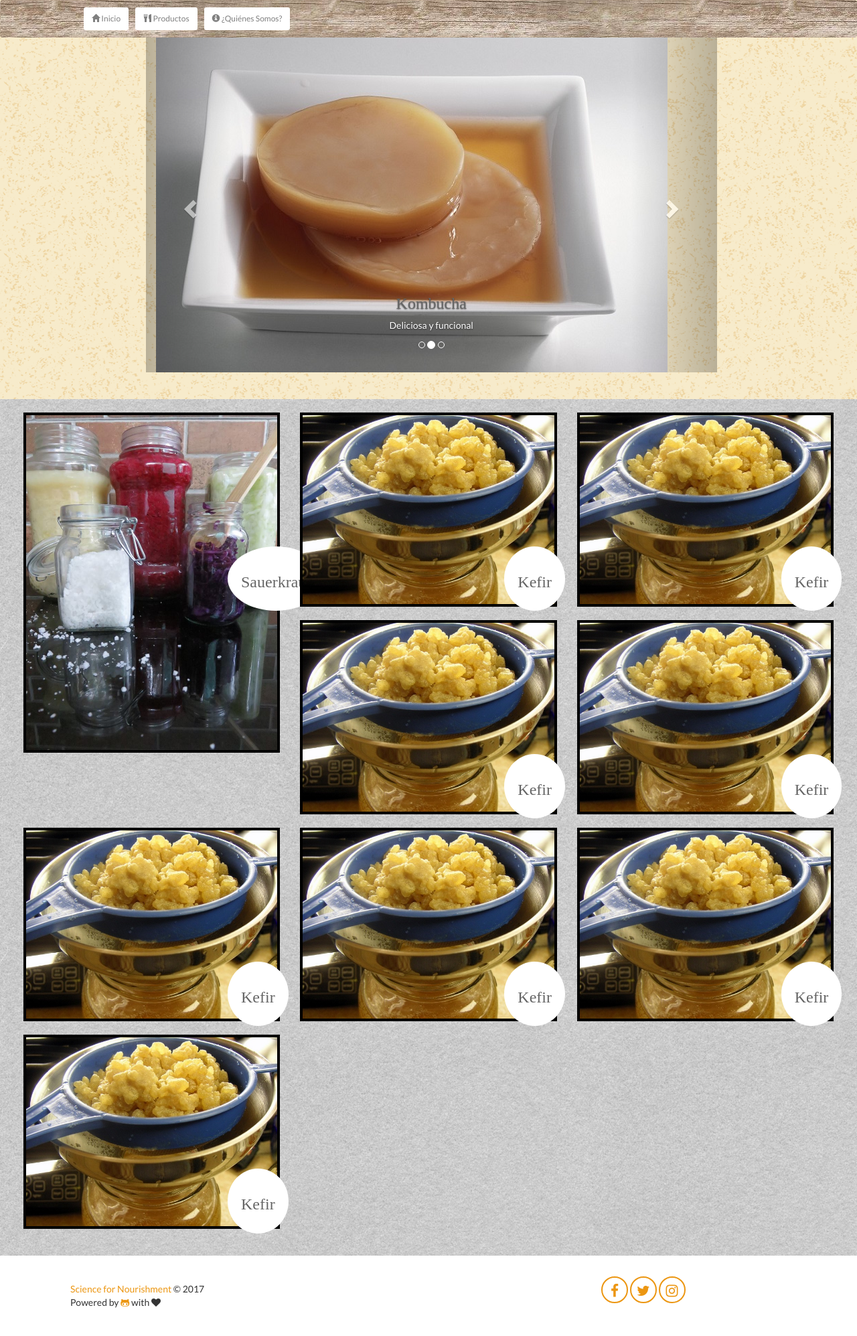
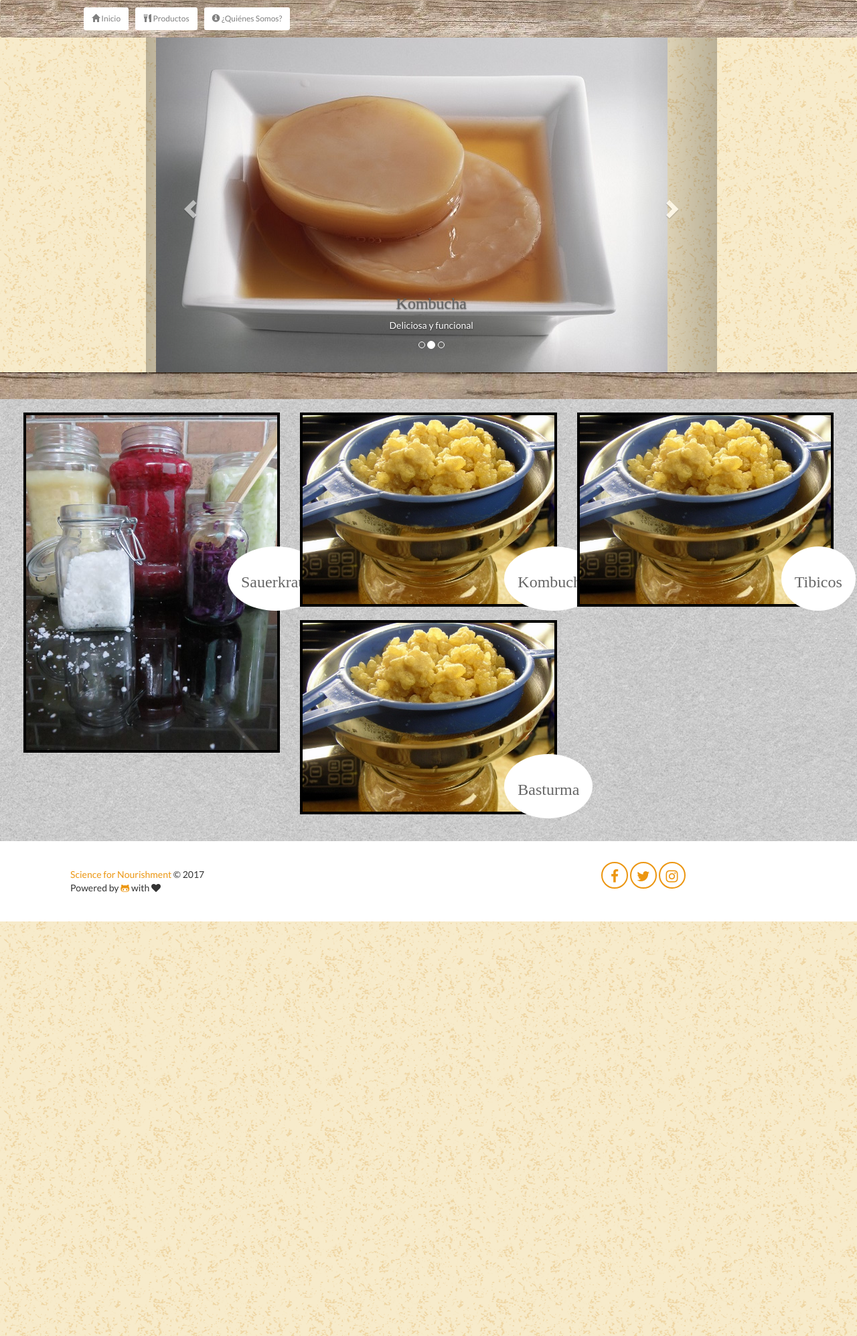
Before and after one commit to ScienceforNourishment/ScienceforNourishment.github.io, a Jekyll site: the page built from products.html, in a window 1280 px wide. Shown: the whole page at 67% size. Built offline with Jekyll 4.4.1, drawn with Linux system fonts in a browser that asks for light colours; nearby versions of some CDN libraries; some web fonts are replaced.

Commit message:
Products update

```diff
--- a/products.html
+++ b/products.html
@@ -57,51 +57,21 @@
             </div>
          </div>
          <div class="col-md-4 gallerysquare">
-            <img class="imgprod" alt="kefir" src="/assets/kefir.jpeg">
+            <img class="imgprod" alt="Kombucha" src="/assets/kefir.jpeg">
             <div class="productid hidden-sm hidden-xs">
-            <h3>Kefir</h3>
+            <h3>Kombucha</h3>
             </div>
          </div>
          <div class="col-md-4 gallerysquare">
-            <img class="imgprod" alt="kefir" src="/assets/kefir.jpeg">
+            <img class="imgprod" alt="Tibicos" src="/assets/kefir.jpeg">
             <div class="productid hidden-sm hidden-xs">
-            <h3>Kefir</h3>
+            <h3>Tibicos</h3>
             </div>
          </div>
-         <div class="col-md-4 gallerysquare">
-            <img class="imgprod" alt="kefir" src="/assets/kefir.jpeg">
+        <div class="col-md-4 gallerysquare">
+            <img class="imgprod" alt="Basturma" src="/assets/kefir.jpeg">
             <div class="productid hidden-sm hidden-xs">
-            <h3>Kefir</h3>
-            </div>
-         </div>
-         <div class="col-md-4 gallerysquare">
-            <img class="imgprod" alt="kefir" src="/assets/kefir.jpeg">
-            <div class="productid hidden-sm hidden-xs">
-            <h3>Kefir</h3>
-            </div>
-         </div>
-         <div class="col-md-4 gallerysquare">
-            <img class="imgprod" alt="kefir" src="/assets/kefir.jpeg">
-            <div class="productid hidden-sm hidden-xs">
-            <h3>Kefir</h3>
-            </div>
-         </div>
-         <div class="col-md-4 gallerysquare">
-            <img class="imgprod" alt="kefir" src="/assets/kefir.jpeg">
-            <div class="productid hidden-sm hidden-xs">
-            <h3>Kefir</h3>
-            </div>
-         </div>
-         <div class="col-md-4 gallerysquare">
-            <img class="imgprod" alt="kefir" src="/assets/kefir.jpeg">
-            <div class="productid hidden-sm hidden-xs">
-            <h3>Kefir</h3>
-            </div>
-         </div>
-         <div class="col-md-4 gallerysquare">
-            <img class="imgprod" alt="kefir" src="/assets/kefir.jpeg">
-            <div class="productid hidden-sm hidden-xs">
-            <h3>Kefir</h3>
+            <h3>Basturma</h3>
             </div>
          </div>
      </section>
```
Also changed, not shown: assets/css/all.css.
